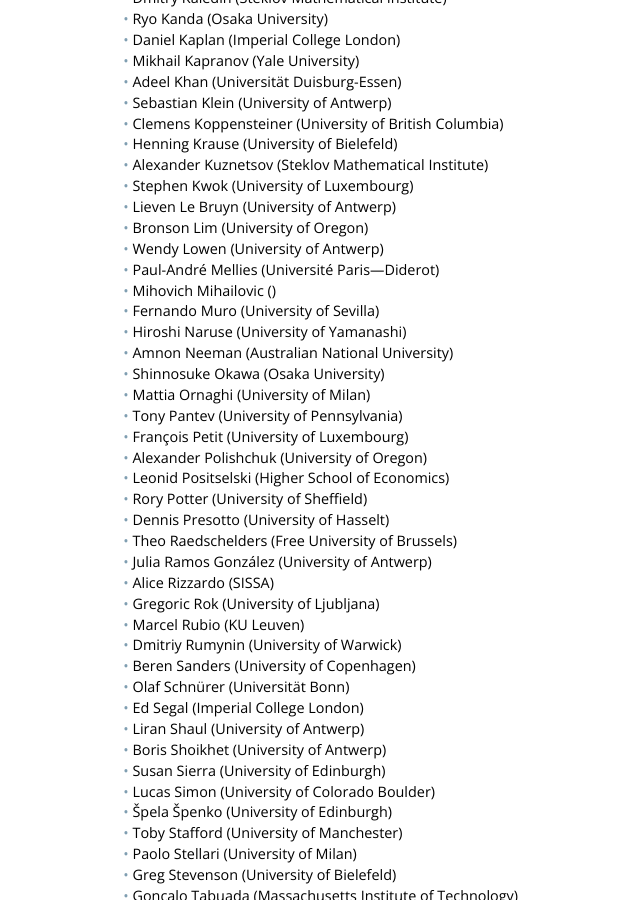
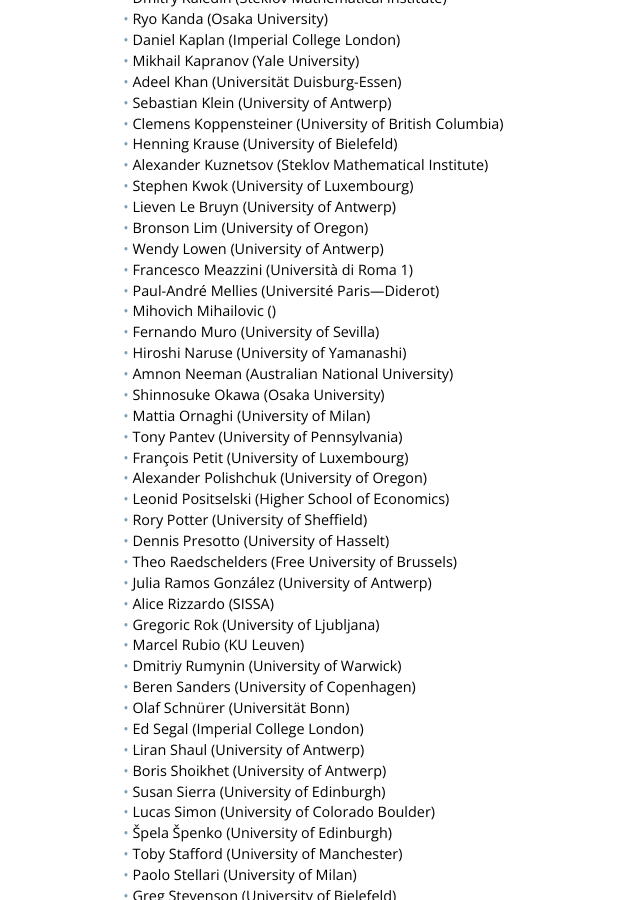
Before and after one commit to ncag-info/antwerp-2016, a Jekyll site: the page built from participants.html, in a window 1280 px wide and 900 px high, scrolled down 940 px. Shown: the whole window, without its empty margins (121-761 px from the left). Built offline with Jekyll 4.4.1, drawn with Linux system fonts in a browser that asks for light colours; nearby versions of some CDN libraries; library files that are not in the unit come from our copies.

Commit message:
Adding a participant

```diff
--- a/_data/participants.yml
+++ b/_data/participants.yml
@@ -46,6 +46,7 @@
 - Lieven Le Bruyn (University of Antwerp)
 - Bronson Lim (University of Oregon)
 - Wendy Lowen (University of Antwerp)
+- Francesco Meazzini (Università di Roma 1)
 - Paul-André Mellies (Université Paris&mdash;Diderot)
 - Mihovich Mihailovic ()
 - Fernando Muro (University of Sevilla)
```
